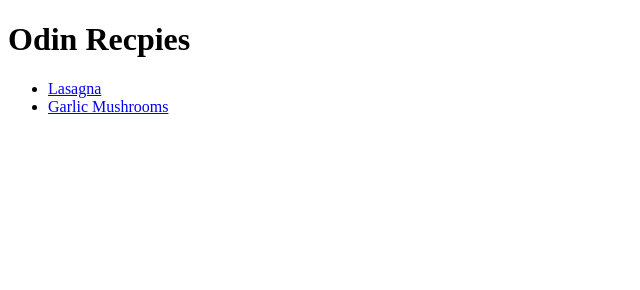
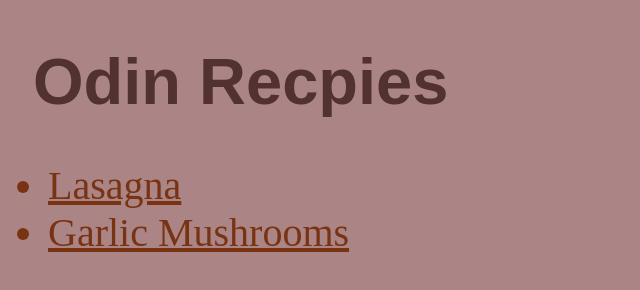
Before and after one commit to Kevinjose102/odin-recipes, a plain HTML site: page recipes/index.html in a window 1280 px wide. Shown: the whole page, without its empty margins (0-640 px from the left). Drawn offline with Linux system fonts and the light colour scheme.

Commit message:
modified the main page

```diff
--- a/recipes/page.css
+++ b/recipes/page.css
@@ -0,0 +1,14 @@
+h1{
+    font-family: Arial, Helvetica, sans-serif;
+    font-size: 65px;
+    color: rgba(63, 33, 33, 0.839);
+    margin-left: 25px;
+}
+body{
+    background-color: rgba(147, 98, 98, 0.772);
+}
+a, ul
+{
+    font-size: 40px;
+    color: rgb(121, 51, 19);
+}
```
Also changed, not shown: recipes/lasagna.html (+7 -0 lines), recipes/mushrooms.html (+6 -0 lines).
